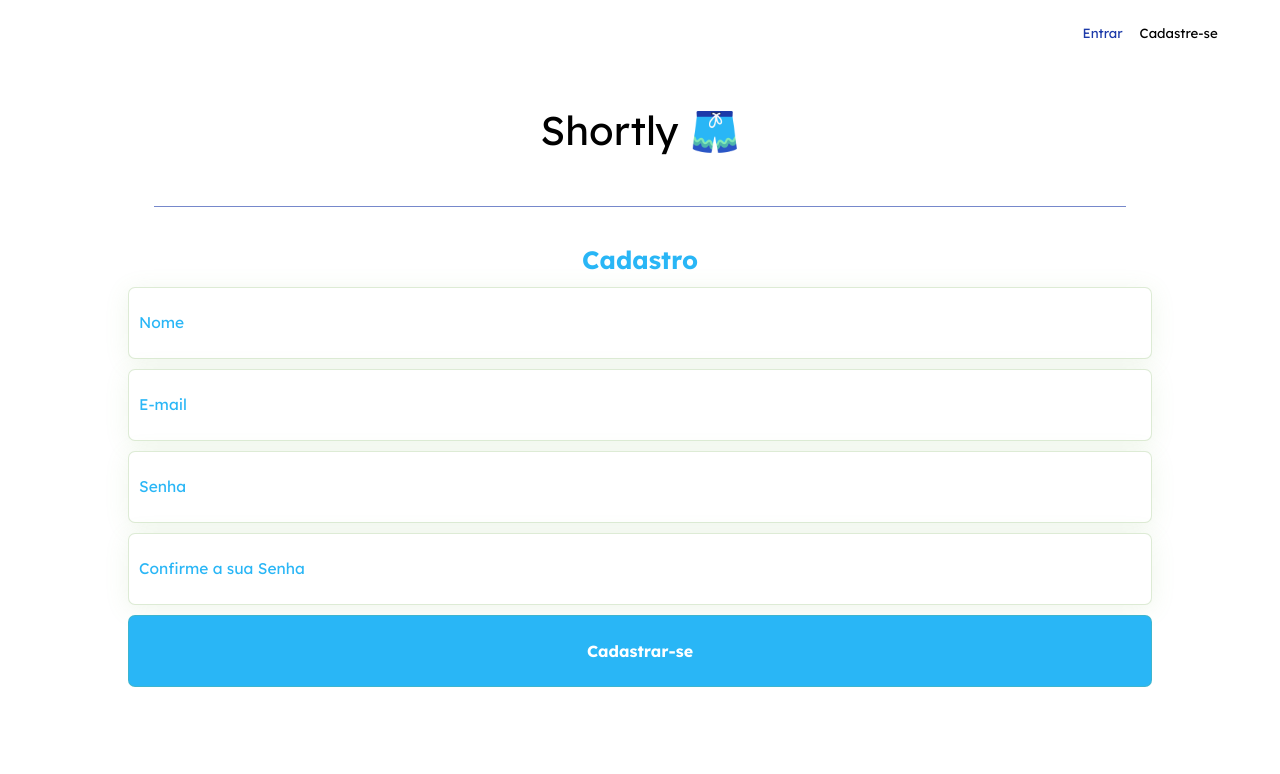
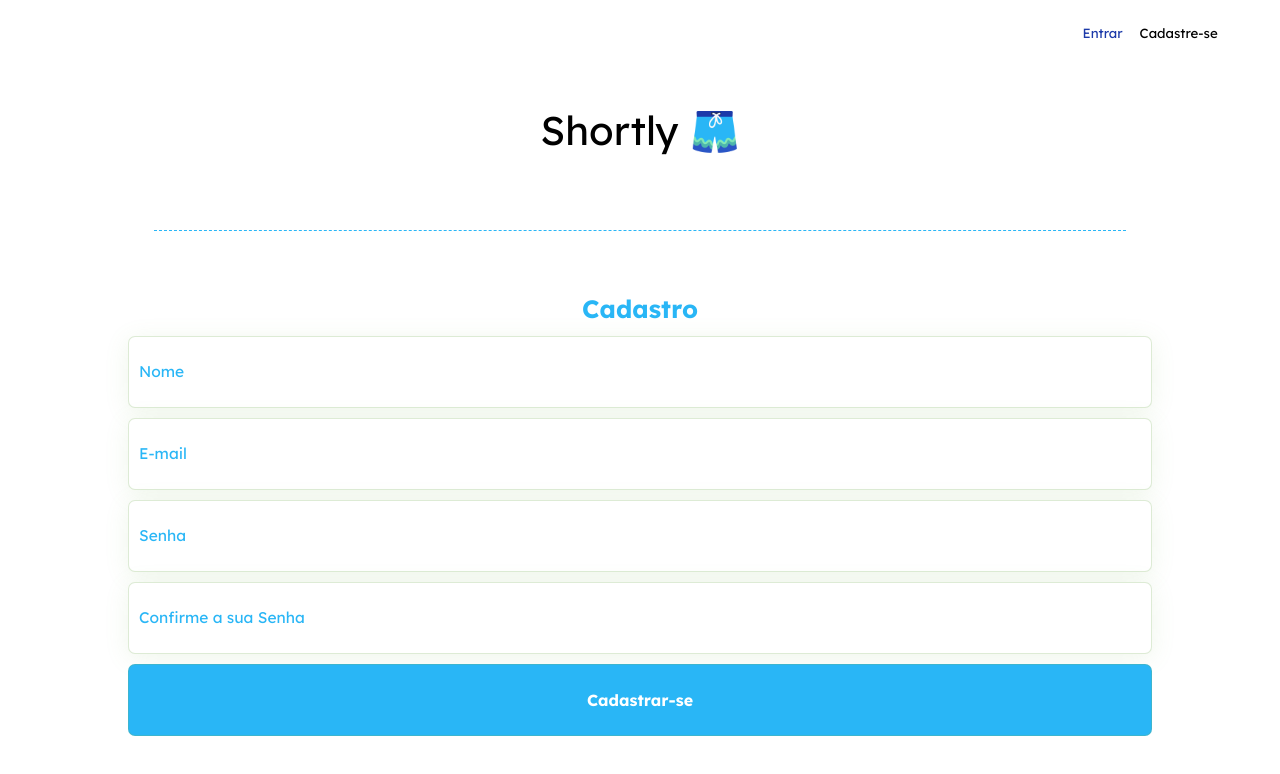
Before and after one commit to isabellexvr/projeto17-shortly-front, a React (Create React App) app: page /sign-up in a window 1280 px wide. Shown: the top 774 px of the page. Built offline with nearby package versions, Linux system fonts and the light colour scheme.

Commit message:
style: register page loading

```diff
--- a/src/components/LoginPage.js
+++ b/src/components/LoginPage.js
@@ -92,7 +92,7 @@ export default function LoginPage() {
 
 const PageStyle = styled.div`
   width: 100%;
-  margin-top: 5vh;
+  margin-top: 8vh;
   display: flex;
   flex-direction: column;
   align-items: center;
@@ -100,13 +100,12 @@ const PageStyle = styled.div`
 
 const Line = styled.div`
   height: 1px;
-  background-color: #1c3aa9;
+  border-top: 1px dashed #29b6f6;
   width: 76%;
-  opacity: 60%;
 `;
 
 const Title = styled.h1`
-  margin-top: 5vh;
+  margin-top: 8vh;
   margin-bottom: 15px;
   font-family: "Lexend Deca", sans-serif;
   font-size: 25px;
@@ -139,6 +138,12 @@ const SignUpForm = styled.form`
         border: none;
     }
   }
+  >input:focus{
+    box-sizing: border-box;
+    outline: none !important;
+    border: none;
+    box-shadow: 0 0 10px #29b6f6;
+  }
   > button {
     height: 9vh;
     border-radius: 7px;
--- a/src/components/RegisterPage.js
+++ b/src/components/RegisterPage.js
@@ -3,9 +3,11 @@ import Header from "../constants/Header";
 import { useState } from "react";
 import axios from "axios";
 import { useNavigate } from "react-router-dom";
+import { BarLoader } from "react-spinners";
 
 export default function RegisterPage() {
   const [form, setForm] = useState({});
+  const [loading, setLoading] = useState(false);
   const navigate = useNavigate();
 
   function handleForm({ target: { value, name } }) {
@@ -15,19 +17,24 @@ export default function RegisterPage() {
   function sendForm(e) {
     e.preventDefault();
     console.log(form);
+    setLoading(true);
     axios
       .post("https://api-shortly-sql-y2le.onrender.com/signup", form)
       .then((answer) => {
         alert(answer.data);
+        setLoading(false);
         navigate("/sign-in");
       })
       .catch((err) => {
-        alert(err.response.data)
+        alert(err.response.data);
+        setLoading(false);
         console.log(err.response);
       });
   }
 
   return (
+    <>
+      {!loading && (
         <>
           <Header />
           <PageStyle>
@@ -62,12 +69,30 @@ export default function RegisterPage() {
             </SignUpForm>
           </PageStyle>
         </>
+      )}
+      {loading && (
+        <>
+          <Header />
+          <PageStyle>
+            <Line />
+            <Title>Cadastro</Title>
+            <SignUpForm>
+              <input placeholder="Nome" disabled />
+              <input placeholder="E-mail" disabled />
+              <input placeholder="Senha" disabled />
+              <input disabled placeholder="Confirme a sua Senha" />
+              <button disabled>{<BarLoader color="white" />}</button>
+            </SignUpForm>
+          </PageStyle>
+        </>
+      )}
+    </>
   );
 }
 
 const PageStyle = styled.div`
   width: 100%;
-  margin-top: 5vh;
+  margin-top: 8vh;
   display: flex;
   flex-direction: column;
   align-items: center;
@@ -75,13 +100,12 @@ const PageStyle = styled.div`
 
 const Line = styled.div`
   height: 1px;
-  background-color: #1c3aa9;
+  border-top: 1px dashed #29b6f6;
   width: 76%;
-  opacity: 60%;
 `;
 
 const Title = styled.h1`
-  margin-top: 5vh;
+  margin-top: 8vh;
   margin-bottom: 15px;
   font-family: "Lexend Deca", sans-serif;
   font-size: 25px;
@@ -110,6 +134,16 @@ const SignUpForm = styled.form`
       color: #29b6f6;
       font-size: 15.5px;
     }
+    :disabled {
+      background-color: #efefef;
+      border: none;
+    }
+  }
+  > input:focus {
+    box-sizing: border-box;
+    outline: none !important;
+    border: none;
+    box-shadow: 0 0 10px #29b6f6;
   }
   > button {
     height: 9vh;
@@ -120,5 +154,11 @@ const SignUpForm = styled.form`
     font-size: 16px;
     font-weight: 700;
     color: white;
+    display: flex;
+    justify-content: center;
+    align-items: center;
+    :disabled {
+      background-color: #93dbf9;
+    }
   }
 `;
```
Lines whose indentation alone changed are shown as unchanged.
